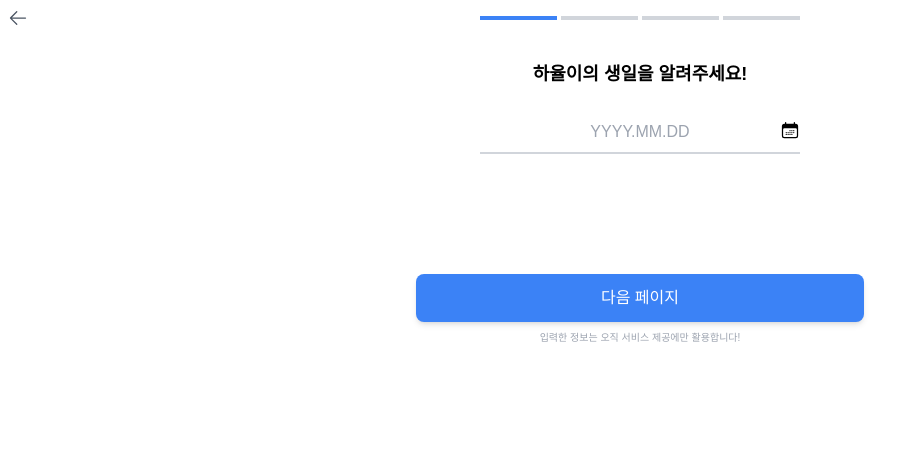
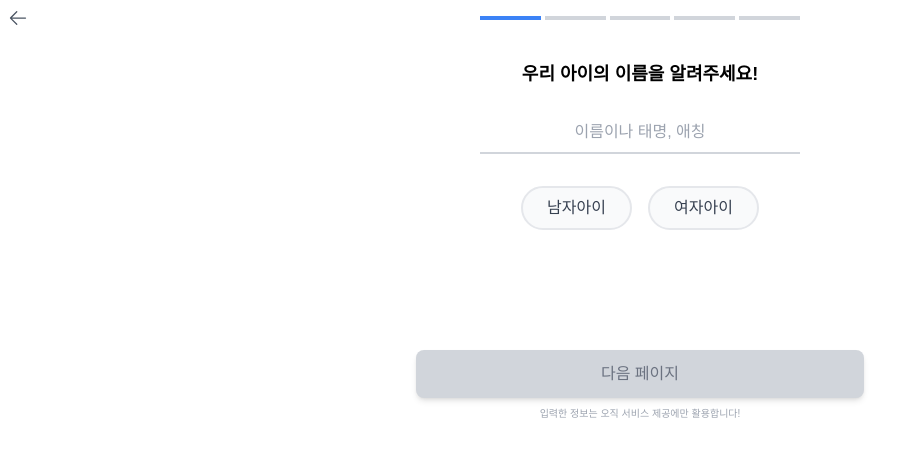
Before and after one commit to jjweidon/cleric, a Next.js app in the folder client/: page /onboarding in a window 1280 px wide. Shown: the top 456 px of the page, without its empty margins (0-917 px from the left). Built offline with nearby package versions, Linux system fonts and the light colour scheme.

Commit message:
feat(client): 아이 이름/성별 입력 Onboarding Page 추가

```diff
--- a/client/src/app/dashboard/page.tsx
+++ b/client/src/app/dashboard/page.tsx
@@ -7,7 +7,9 @@ const Dashboard = () => {
   return (
     <div className="flex flex-col min-h-screen bg-white">
       <header className="p-4 flex justify-between items-center border-b">
-        <div className="text-xl font-bold text-primary">Cleric</div>
+        <div className="h-6">
+          <img src="/logos/logo_txt.webp" alt="Cleric" className="h-full" />
+        </div>
         <div className="flex items-center">
           <svg xmlns="http://www.w3.org/2000/svg" viewBox="0 0 24 24" fill="currentColor" className="w-6 h-6 text-gray-600">
             <path fillRule="evenodd" d="M18.685 19.097A9.723 9.723 0 0 0 21.75 12c0-5.385-4.365-9.75-9.75-9.75S2.25 6.615 2.25 12a9.723 9.723 0 0 0 3.065 7.097A9.716 9.716 0 0 0 12 21.75a9.716 9.716 0 0 0 6.685-2.653Zm-12.54-1.285A7.486 7.486 0 0 1 12 15a7.486 7.486 0 0 1 5.855 2.812A8.224 8.224 0 0 1 12 20.25a8.224 8.224 0 0 1-5.855-2.438ZM15.75 9a3.75 3.75 0 1 1-7.5 0 3.75 3.75 0 0 1 7.5 0Z" clipRule="evenodd" />
--- /dev/null
+++ b/client/src/app/onboarding/birthdate/page.tsx
@@ -0,0 +1,65 @@
+'use client';
+
+import { useState } from "react";
+import { useRouter } from "next/navigation";
+import OnboardingHeader from "@/components/OnboardingHeader";
+import Footer from "@/components/Footer";
+
+const BirthdatePage = () => {
+  const [birthdate, setBirthdate] = useState("");
+  const router = useRouter();
+
+  const handleNextPage = () => {
+    if (!birthdate) return;
+    // 실제로는 여기서 데이터 유효성 검사 후 저장
+    router.push('/onboarding/growth');
+  };
+
+  return (
+    <div className="flex flex-col min-h-[100vh] bg-white">
+      <OnboardingHeader currentStep={2} backLink="/onboarding" />
+
+      <main className="flex-1 flex flex-col items-center px-4 py-6">
+        <div className="w-full max-w-md flex flex-col items-center mb-16">
+          <div className="text-center w-full mb-10">
+            <h1 className="text-lg font-bold mb-6">하율이의 생일을 알려주세요!</h1>
+            <div className="relative border-b-2 border-gray-300 py-2 w-full max-w-xs mx-auto">
+              <input
+                type="text"
+                placeholder="YYYY.MM.DD"
+                className="w-full bg-transparent outline-none text-center text-base"
+                value={birthdate}
+                onChange={(e) => setBirthdate(e.target.value)}
+              />
+              <button className="absolute right-0 top-2">
+                <svg xmlns="http://www.w3.org/2000/svg" viewBox="0 0 24 24" fill="currentColor" className="w-5 h-5">
+                  <path d="M12.75 12.75a.75.75 0 1 1-1.5 0 .75.75 0 0 1 1.5 0ZM7.5 15.75a.75.75 0 1 0 0-1.5.75.75 0 0 0 0 1.5ZM8.25 17.25a.75.75 0 1 1-1.5 0 .75.75 0 0 1 1.5 0ZM9.75 15.75a.75.75 0 1 0 0-1.5.75.75 0 0 0 0 1.5ZM10.5 17.25a.75.75 0 1 1-1.5 0 .75.75 0 0 1 1.5 0ZM12 15.75a.75.75 0 1 0 0-1.5.75.75 0 0 0 0 1.5ZM12.75 17.25a.75.75 0 1 1-1.5 0 .75.75 0 0 1 1.5 0ZM14.25 15.75a.75.75 0 1 0 0-1.5.75.75 0 0 0 0 1.5ZM15 17.25a.75.75 0 1 1-1.5 0 .75.75 0 0 1 1.5 0ZM16.5 15.75a.75.75 0 1 0 0-1.5.75.75 0 0 0 0 1.5ZM15 12.75a.75.75 0 1 1-1.5 0 .75.75 0 0 1 1.5 0ZM16.5 13.5a.75.75 0 1 0 0-1.5.75.75 0 0 0 0 1.5Z" />
+                  <path fillRule="evenodd" d="M6.75 2.25A.75.75 0 0 1 7.5 3v1.5h9V3A.75.75 0 0 1 18 3v1.5h.75a3 3 0 0 1 3 3v11.25a3 3 0 0 1-3 3H5.25a3 3 0 0 1-3-3V7.5a3 3 0 0 1 3-3H6V3a.75.75 0 0 1 .75-.75Zm13.5 9a1.5 1.5 0 0 0-1.5-1.5H5.25a1.5 1.5 0 0 0-1.5 1.5v7.5a1.5 1.5 0 0 0 1.5 1.5h13.5a1.5 1.5 0 0 0 1.5-1.5v-7.5Z" clipRule="evenodd" />
+                </svg>
+              </button>
+            </div>
+          </div>
+        </div>
+
+        <div className="w-full max-w-md mt-4">
+          <button
+            className={`w-full py-3 rounded-lg font-medium text-base shadow-md ${
+              birthdate ? 'bg-blue-500 text-white' : 'bg-gray-300 text-gray-500'
+            }`}
+            onClick={handleNextPage}
+            disabled={!birthdate}
+          >
+            다음 페이지
+          </button>
+          <p className="text-[10px] text-gray-400 text-center mt-2">
+            입력한 정보는 오직 서비스 제공에만 활용합니다!
+          </p>
+        </div>
+      </main>
+
+      <Footer />
+    </div>
+  );
+};
+
+export default BirthdatePage;
--- a/client/src/app/onboarding/health/page.tsx
+++ b/client/src/app/onboarding/health/page.tsx
@@ -51,7 +51,7 @@ const Health = () => {
 
   return (
     <div className="flex flex-col min-h-[100vh] bg-white">
-      <OnboardingHeader currentStep={4} backLink="/onboarding/photo" />
+      <OnboardingHeader currentStep={5} backLink="/onboarding/photo" />
 
       <main className="flex-1 flex flex-col items-center px-4 py-6 pb-16">
         <div className="w-full max-w-md">
--- a/client/src/app/onboarding/page.tsx
+++ b/client/src/app/onboarding/page.tsx
@@ -1,18 +1,19 @@
 'use client';
 
-import Link from "next/link";
 import { useState } from "react";
 import { useRouter } from "next/navigation";
 import OnboardingHeader from "@/components/OnboardingHeader";
 import Footer from "@/components/Footer";
 
 const Onboarding = () => {
-  const [birthdate, setBirthdate] = useState("");
+  const [name, setName] = useState("");
+  const [gender, setGender] = useState<"male" | "female" | null>(null);
   const router = useRouter();
 
   const handleNextPage = () => {
+    if (!name || !gender) return;
     // 실제로는 여기서 데이터 유효성 검사 후 저장
-    router.push('/onboarding/growth');
+    router.push('/onboarding/birthdate');
   };
 
   return (
@@ -22,20 +23,37 @@ const Onboarding = () => {
       <main className="flex-1 flex flex-col items-center px-4 py-6">
         <div className="w-full max-w-md flex flex-col items-center mb-16">
           <div className="text-center w-full mb-10">
-            <h1 className="text-lg font-bold mb-6">하율이의 생일을 알려주세요!</h1>
+            <h1 className="text-lg font-bold mb-6">우리 아이의 이름을 알려주세요!</h1>
             <div className="relative border-b-2 border-gray-300 py-2 w-full max-w-xs mx-auto">
               <input
                 type="text"
-                placeholder="YYYY.MM.DD"
+                placeholder="이름이나 태명, 애칭"
                 className="w-full bg-transparent outline-none text-center text-base"
-                value={birthdate}
-                onChange={(e) => setBirthdate(e.target.value)}
+                value={name}
+                onChange={(e) => setName(e.target.value)}
               />
-              <button className="absolute right-0 top-2">
-                <svg xmlns="http://www.w3.org/2000/svg" viewBox="0 0 24 24" fill="currentColor" className="w-5 h-5">
-                  <path d="M12.75 12.75a.75.75 0 1 1-1.5 0 .75.75 0 0 1 1.5 0ZM7.5 15.75a.75.75 0 1 0 0-1.5.75.75 0 0 0 0 1.5ZM8.25 17.25a.75.75 0 1 1-1.5 0 .75.75 0 0 1 1.5 0ZM9.75 15.75a.75.75 0 1 0 0-1.5.75.75 0 0 0 0 1.5ZM10.5 17.25a.75.75 0 1 1-1.5 0 .75.75 0 0 1 1.5 0ZM12 15.75a.75.75 0 1 0 0-1.5.75.75 0 0 0 0 1.5ZM12.75 17.25a.75.75 0 1 1-1.5 0 .75.75 0 0 1 1.5 0ZM14.25 15.75a.75.75 0 1 0 0-1.5.75.75 0 0 0 0 1.5ZM15 17.25a.75.75 0 1 1-1.5 0 .75.75 0 0 1 1.5 0ZM16.5 15.75a.75.75 0 1 0 0-1.5.75.75 0 0 0 0 1.5ZM15 12.75a.75.75 0 1 1-1.5 0 .75.75 0 0 1 1.5 0ZM16.5 13.5a.75.75 0 1 0 0-1.5.75.75 0 0 0 0 1.5Z" />
-                  <path fillRule="evenodd" d="M6.75 2.25A.75.75 0 0 1 7.5 3v1.5h9V3A.75.75 0 0 1 18 3v1.5h.75a3 3 0 0 1 3 3v11.25a3 3 0 0 1-3 3H5.25a3 3 0 0 1-3-3V7.5a3 3 0 0 1 3-3H6V3a.75.75 0 0 1 .75-.75Zm13.5 9a1.5 1.5 0 0 0-1.5-1.5H5.25a1.5 1.5 0 0 0-1.5 1.5v7.5a1.5 1.5 0 0 0 1.5 1.5h13.5a1.5 1.5 0 0 0 1.5-1.5v-7.5Z" clipRule="evenodd" />
-                </svg>
+            </div>
+
+            <div className="flex justify-center gap-4 mt-8">
+              <button
+                className={`px-6 py-2 rounded-full border-2 ${
+                  gender === 'male'
+                    ? 'bg-blue-50 border-blue-500 text-blue-500'
+                    : 'bg-gray-50 text-gray-700 border-gray-200'
+                }`}
+                onClick={() => setGender('male')}
+              >
+                남자아이
+              </button>
+              <button
+                className={`px-6 py-2 rounded-full border-2 ${
+                  gender === 'female'
+                    ? 'bg-pink-50 border-pink-500 text-pink-500'
+                    : 'bg-gray-50 text-gray-700 border-gray-200'
+                }`}
+                onClick={() => setGender('female')}
+              >
+                여자아이
               </button>
             </div>
           </div>
@@ -43,8 +61,11 @@ const Onboarding = () => {
 
         <div className="w-full max-w-md mt-4">
           <button
-            className="w-full bg-blue-500 text-white py-3 rounded-lg font-medium text-base shadow-md"
+            className={`w-full py-3 rounded-lg font-medium text-base shadow-md ${
+              name && gender ? 'bg-blue-500 text-white' : 'bg-gray-300 text-gray-500'
+            }`}
             onClick={handleNextPage}
+            disabled={!name || !gender}
           >
             다음 페이지
           </button>
--- a/client/src/app/onboarding/photo/page.tsx
+++ b/client/src/app/onboarding/photo/page.tsx
@@ -36,7 +36,7 @@ const Photo = () => {
 
   return (
     <div className="flex flex-col min-h-[100vh] bg-white">
-      <OnboardingHeader currentStep={3} backLink="/onboarding/growth" />
+      <OnboardingHeader currentStep={4} backLink="/onboarding/growth" />
 
       <main className="flex-1 flex flex-col items-center px-4 py-6">
         <div className="w-full max-w-md flex flex-col items-center mb-16">
--- a/client/src/components/OnboardingHeader.tsx
+++ b/client/src/components/OnboardingHeader.tsx
@@ -5,7 +5,7 @@ import { useEffect, useState } from "react";
 import styles from './OnboardingHeader.module.css';
 
 type OnboardingHeaderProps = {
-  currentStep: 1 | 2 | 3 | 4;
+  currentStep: 1 | 2 | 3 | 4 | 5;
   backLink: string;
 };
 
@@ -13,7 +13,7 @@ const ANIMATION_DURATION = 1200;
 const PROGRESS_BAR_HEIGHT = '4px';
 const PROGRESS_BAR_BG_COLOR = '#D1D5DB';
 const PROGRESS_FILL_COLOR = '#3B82F6';
-const TOTAL_STEPS = 4;
+const TOTAL_STEPS = 5;
 
 type ProgressBarProps = {
   isActive: boolean;
@@ -50,6 +50,14 @@ const OnboardingHeader = ({ currentStep, backLink }: OnboardingHeaderProps) => {
       />
     ));
 
+  const steps = [
+    { number: 1, label: "아이 정보" },
+    { number: 2, label: "생일" },
+    { number: 3, label: "키/몸무게" },
+    { number: 4, label: "사진" },
+    { number: 5, label: "건강 정보" }
+  ];
+
   return (
     <header className="p-2 flex items-center sticky top-0 bg-white z-10">
       <Link href={backLink} className="text-gray-600">
```
